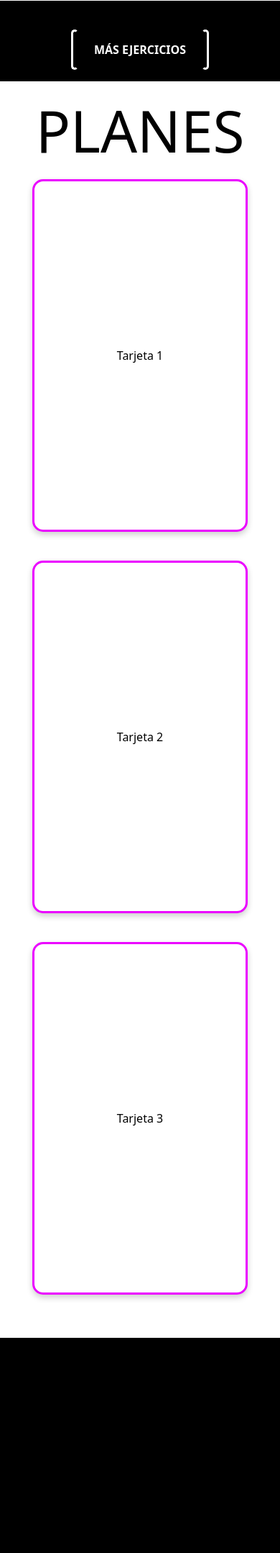
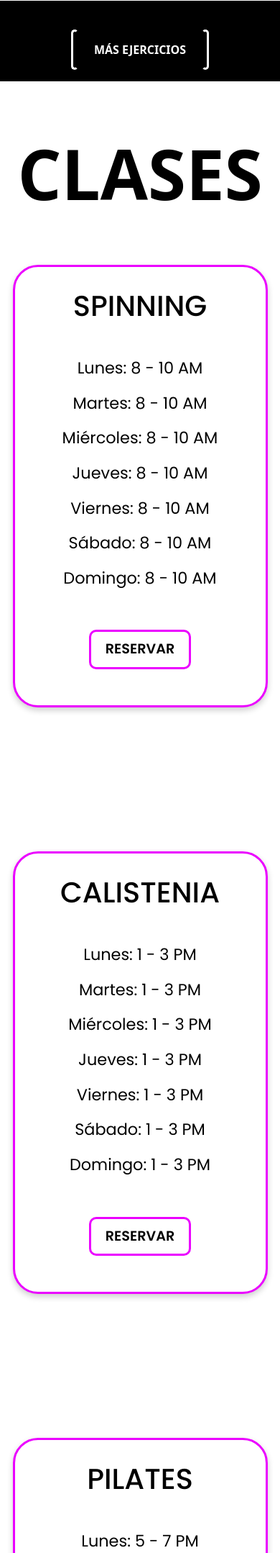
Before and after one commit to Ronal1707/FITNESSPLUS, a PHP site: page /sesioniniciada.html in a window 390 px wide; the page is wider, and only the part inside the window is pictured. Shown: the part 735-2893 px from the top of that part at 72% size. Run offline with PHP 8.4, Linux system fonts and the light colour scheme.

Commit message:
Ajuste de display responsive y tarjetas terminadas

```diff
--- a/sesioniniciada.css
+++ b/sesioniniciada.css
@@ -1,3 +1,7 @@
+html {
+    scroll-behavior: smooth; /* Desplazamiento suave */
+}
+
 .header-sin-cuenta {
     background-color: white;
     position: fixed;
@@ -281,8 +285,10 @@
 .tituloPlanes {
     color: black; /* Color del título */
     text-align: center; /* Centra el título horizontalmente */
-    margin-bottom: 20px; /* Espacio debajo del título */
-    font-size: 5rem; /* Tamaño del texto */
+    margin-top: 50px;
+    margin-bottom: 70px; /* Espacio debajo del título */
+    font-size: 6rem; /* Tamaño del texto */
+    font-weight: bold;
 }
 
 /* Contenedor de tarjetas PLANES */
@@ -291,28 +297,85 @@
     flex-wrap: wrap; /* Permite que las tarjetas se ajusten en pantallas más pequeñas */
     justify-content: center; /* Centra las tarjetas horizontalmente */
     gap: 20px; /* Espacio entre las tarjetas */
-    margin-bottom: 40px; /* Espacio debajo del contenedor de tarjetas */
+    margin-bottom: 100px; /* Espacio debajo del contenedor de tarjetas */
 }
 
 /* Tarjetas PLANES*/
 .tarjetas {
     display: flex;
     flex-wrap: wrap; /* Permite que las tarjetas se ajusten en pantallas más pequeñas */
-    gap: 40px; /* Espacio entre las tarjetas */
+    gap: 200px; /* Espacio entre las tarjetas */
     justify-content: center; /* Centra las tarjetas horizontalmente */
 }
 
 .tarjeta {
     background-color: white;
     color: black;
-    width: 300px; /* Ancho de cada tarjeta */
-    height: 490px; /* Alto de cada tarjeta */
-    border-radius: 15px; /* Bordes redondeados de las tarjetas */
+    width: 355px; /* Ancho de cada tarjeta */
+    height: auto; /* Cambia a auto para permitir que la tarjeta crezca según su contenido */
+    border-radius: 35px; /* Bordes redondeados de las tarjetas */
     display: flex;
-    align-items: center;
-    justify-content: center; /* Centra el contenido dentro de la tarjeta */
+    flex-direction: column; /* Apila los elementos de forma vertical */
+    align-items: center; /* Centra los elementos horizontalmente */
+    justify-content: flex-start; /* Alinea los elementos en la parte superior */
     box-shadow: 0 4px 8px rgba(0, 0, 0, 0.2); /* Sombra para las tarjetas */
     border: 3px solid #EB00FF; /* Borde de color azul y grosor de 2px */
+    padding: 20px; /* Espacio interno para evitar que el contenido toque los bordes */
+}
+
+
+
+
+
+/* Títulos de las tarjetas */
+.tarjeta-titulo {
+    font-size: 2.5rem; /* Tamaño del texto para el título */
+    margin-top: 10px;
+    margin-bottom: 1px; /* Espacio debajo del título */
+    text-align: center; /* Centra el título en la tarjeta */
+    font-family: 'Poppins', sans-serif;
+}
+
+/* Días de la semana */
+.dias-semana {
+    font-size: 1.4rem; /* Tamaño del texto para los días de la semana */
+    margin: 30px; /* Espacio arriba y abajo del texto */
+    text-align: center; /* Centra el texto en la tarjeta */
+    font-family: 'Poppins', sans-serif;
+}
+
+.dias-semana p {
+    margin: 15px; /* Espacio entre cada día; ajusta el valor según necesites */
+}
+
+/* Estilo para el contenedor del botón */
+.contenedorbotoncomprar {
+    display: flex;
+    justify-content: center; /* Centra el botón horizontalmente */
+    margin-top: 10px; /* Espacio encima del botón */
+    margin-bottom: 30px; /* Espacio debajo del botón */
+
+}
+
+/* Estilo para el botón */
+.botoncomprar {
+    background-color: white; /* Fondo del botón */
+    color: black; /* Color de la fuente del botón */
+    border: 3px solid #EB00FF; /* Borde del botón */
+    border-radius: 10px; /* Bordes redondeados del botón */
+    padding: 10px 20px; /* Espacio interno del botón */
+    font-size: 1.2rem; /* Tamaño del texto del botón */
+    cursor: pointer; /* Cambia el cursor al pasar sobre el botón */
+    outline: none; /* Elimina el borde de enfoque por defecto */
+    transition: background-color 0.3s, border-color 0.3s; /* Transiciones para color */
+    font-family: 'Poppins', sans-serif;
+    font-weight: bold;
+}
+
+/* Efecto al pasar el mouse sobre el botón */
+.botoncomprar:hover {
+    background-color: #EB00FF; /* Fondo del botón al pasar el ratón */
+    border-color: black; /* Borde del botón al pasar el ratón */
 }
 
 
@@ -386,3 +449,36 @@
     font-family: 'Poppins', sans-serif;
     font-weight: 200;
 }
+
+/* Para pantallas entre 768px y 992px */
+@media (min-width: 768px) and (max-width: 992px) {
+    .header-sin-cuenta {
+        padding: 15px; /* Ajusta el padding si es necesario */
+    }
+
+    .imagen-logo-header {
+        padding-right: 15%; /* Espacio intermedio */
+        padding-left: 5%; /* Espacio intermedio */
+    }
+
+    .tarjetaEj {
+        width: 80%; /* Ajusta el ancho */
+    }
+
+    .tituloPlanes {
+        font-size: 4rem; /* Ajusta el tamaño del título */
+    }
+
+    .tarjeta {
+        width: 45%; /* Dos tarjetas en la misma fila */
+        height: auto; /* Ajuste automático de altura */
+    }
+
+    .footer {
+        flex-direction: row; /* Mantiene la dirección en fila */
+    }
+
+    .footer-opcion {
+        width: 20%; /* Mantiene el ancho en proporción */
+    }
+}
--- a/sesioniniciada.html
+++ b/sesioniniciada.html
@@ -24,10 +24,10 @@
             <div class="collapse navbar-collapse" id="navbarNav">
                 <ul class="navbar-nav">
                     <li class="nav-item">
-                        <a class="nav-link active" aria-current="page" href="#">EJERCICIOS</a>
+                        <a class="nav-link active" aria-current="page" href="#ejercicios">EJERCICIOS</a>
                     </li>
                     <li class="nav-item">
-                        <a class="nav-link" href="#">CLASES</a>
+                        <a class="nav-link" href="#clases">CLASES</a>
                     </li>
                     <li class="nav-item">
                         <a class="nav-link" href="#">PERFIL</a>
@@ -40,7 +40,7 @@
 
 
 <!-- EJERCICIOS -->
-<div class="container-fluid p-3 ContenedorEjercicios">
+<div class="container-fluid p-3 ContenedorEjercicios" id="ejercicios">
     <div class="tarjetaEj">
         <img src="imagenes/IMG%20PRESS%20BANCA.jpg" alt="Press Banca" class="tarjeta-imagen">
         <div class="tarjeta-contenido">
@@ -100,24 +100,60 @@
 
 
 
-
-
-
-
-
-
-
 <!-- Contenedor Negro Seccion Planes -->
-<div class="ContenedorPlanes">
-    <h2 class="tituloPlanes">PLANES</h2>
+<div class="ContenedorPlanes" id="clases">
+    <h2 class="tituloPlanes">CLASES</h2>
     <div class="tarjetas-container">
         <div class="tarjetas">
-            <div class="tarjeta">Tarjeta 1</div>
-            <div class="tarjeta">Tarjeta 2</div>
-            <div class="tarjeta">Tarjeta 3</div>
+            <div class="tarjeta">
+                <h3 class="tarjeta-titulo">SPINNING</h3>
+                <div class="dias-semana">
+                    <p>Lunes: 8 - 10 AM</p>
+                    <p>Martes: 8 - 10 AM</p>
+                    <p>Miércoles: 8 - 10 AM</p>
+                    <p>Jueves: 8 - 10 AM</p>
+                    <p>Viernes: 8 - 10 AM</p>
+                    <p>Sábado: 8 - 10 AM</p>
+                    <p>Domingo: 8 - 10 AM</p>
+                </div>
+                <div class="contenedorbotoncomprar">
+                    <button class="botoncomprar">RESERVAR</button>
+                </div>
+            </div>
+            <div class="tarjeta">
+                <h3 class="tarjeta-titulo">CALISTENIA</h3>
+                <div class="dias-semana">
+                    <p>Lunes: 1 - 3 PM</p>
+                    <p>Martes: 1 - 3 PM</p>
+                    <p>Miércoles: 1 - 3 PM</p>
+                    <p>Jueves: 1 - 3 PM</p>
+                    <p>Viernes: 1 - 3 PM</p>
+                    <p>Sábado: 1 - 3 PM</p>
+                    <p>Domingo: 1 - 3 PM</p>
+                </div>
+                <div class="contenedorbotoncomprar">
+                    <button class="botoncomprar">RESERVAR</button>
+                </div>
+            </div>
+            <div class="tarjeta">
+                <h3 class="tarjeta-titulo">PILATES</h3>
+                <div class="dias-semana">
+                    <p>Lunes: 5 - 7 PM</p>
+                    <p>Martes: 5 - 7 PM</p>
+                    <p>Miércoles: 5 - 7 PM</p>
+                    <p>Jueves: 5 - 7 PM</p>
+                    <p>Viernes: 5 - 7 PM</p>
+                    <p>Sábado: 5 - 7 PM</p>
+                    <p>Domingo: 5 - 7 PM</p>
+                </div>
+                <div class="contenedorbotoncomprar">
+                    <button class="botoncomprar">RESERVAR</button>
+                </div>
+            </div>
         </div>
     </div>
 </div>
+
 
 
 <!-- DESPLEGABLE PREGUNTAS -->
```
